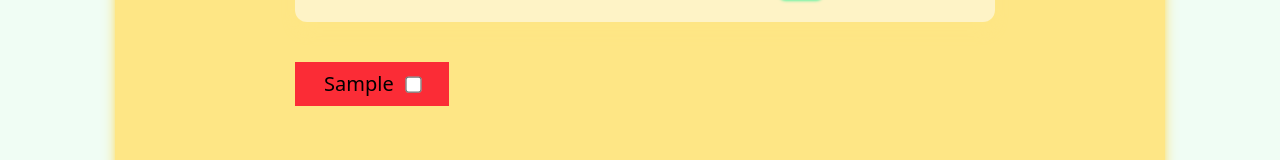
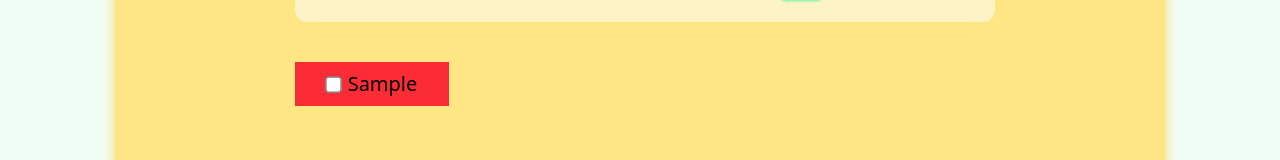
Before and after one commit to athul457/gym-task-manager, a React (Vite) app: page / in a window 1280 px wide. Both pictures are taken after typing "Sample" into the empty fields and a click on the button "Add". Shown: the part 220-380 px from the top of the page. Built offline with nearby package versions, Linux system fonts and the light colour scheme.

Commit message:
checkbutton added

```diff
--- a/src/App.jsx
+++ b/src/App.jsx
@@ -7,9 +7,18 @@ import { Header } from "./Header";
 function App() {
   const [task, setTask] = useState({
     description: "",
+    completed: false,
   });
 
   const [itemArray, setItemArray] = useState([]);
+
+  function handleCompleted(index) {
+    setItemArray((prevItem) =>
+      prevItem.map((newItem, i) =>
+        i === index ? { ...newItem, completed: !newItem.completed } : newItem
+      )
+    );
+  }
 
   function handleOnchange(e) {
     const { name, value } = e.target;
@@ -33,21 +42,25 @@ function App() {
           task={task}
           handleOnchange={handleOnchange}
         />
-        <TaskList itemArray={itemArray} />
+        <TaskList itemArray={itemArray} handleCompleted={handleCompleted} />
         <Footer />
       </div>
     </div>
   );
 }
 
-function TaskList({ itemArray }) {
+function TaskList({ itemArray, handleCompleted }) {
   return (
     <>
       <div className="list-none grid grid-cols-4 items-center justify-between gap-7  w-[700px] h-auto ml-45 mt-10 text-center">
         {itemArray.map((task, index) => (
           <ul>
             <li key={index} className="bg-red-500 p-2 text-xl">
-              <TaskItem task={task} />
+              <TaskItem
+                task={task}
+                handleCompleted={handleCompleted}
+                index={index}
+              />
             </li>
           </ul>
         ))}
@@ -56,15 +69,20 @@ function TaskList({ itemArray }) {
   );
 }
 
-function TaskItem({ task }) {
+function TaskItem({ task, handleCompleted, index }) {
   return (
     <>
       <div>
-        {task.description}{" "}
         <input
           type="checkbox"
-          className="ml-2 scale-125 border-0 bg-amber-300 accent-amber-500"
+          className="mr-2 scale-125 border-0 bg-amber-300 accent-amber-500"
+          onClick={handleCompleted}
         />
+        {
+          <span className={task.completed ? "line-through" : ""}>
+            {task.description}
+          </span>
+        }
       </div>
     </>
   );
```
